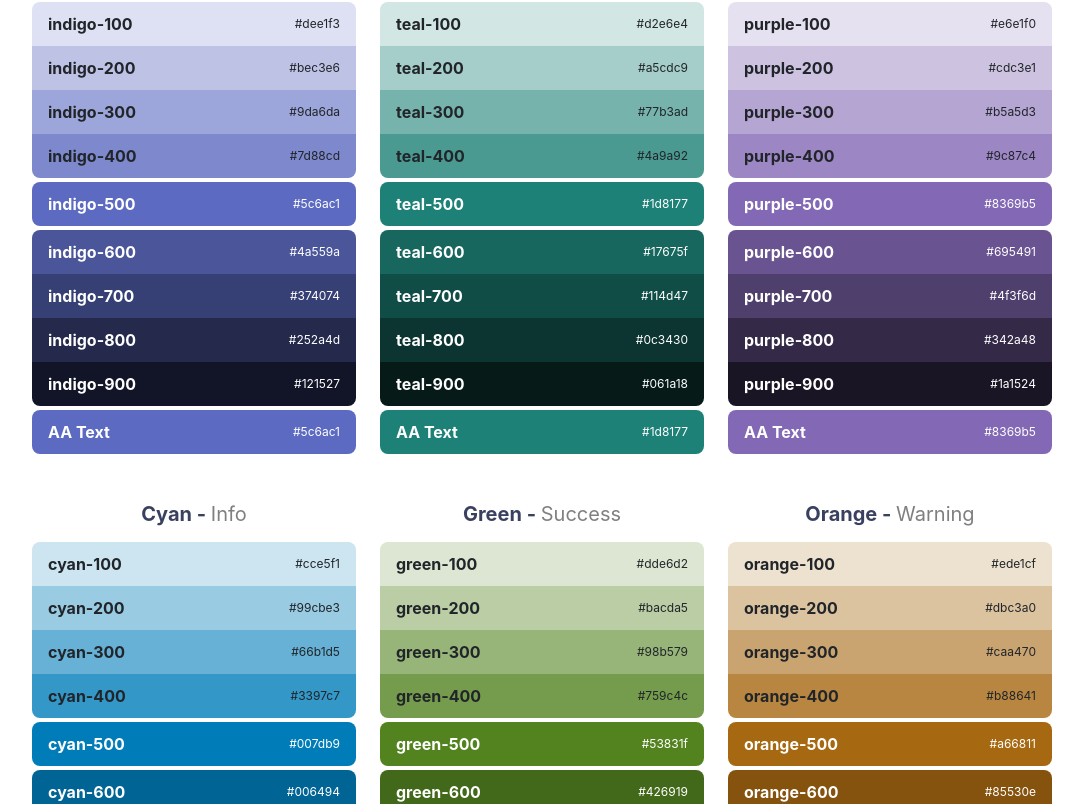
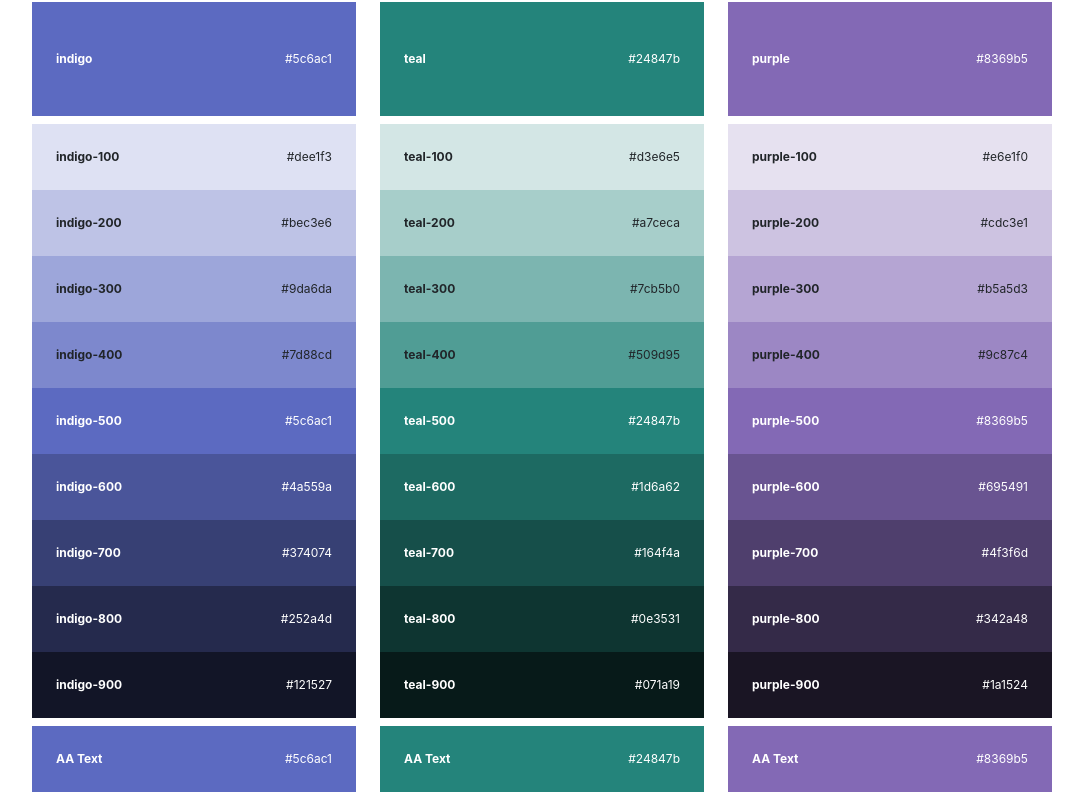
Before and after one commit to hscersosimo/core, a Next.js app: page /docs/content/color in a window 1280 px wide. Shown: the part 359-1163 px from the top of the page, without its empty margins (98-1181 px from the left). Built offline with nearby package versions, Linux system fonts and the light colour scheme; a web font is replaced by a local one.

Commit message:
color page animation + display of main color

```diff
--- a/app/docs/content/color/page.js
+++ b/app/docs/content/color/page.js
@@ -85,7 +85,7 @@ const ColorPage = () => {
 export default ColorPage;
 
 const ColorScale = (props) =>
-  Array.from({ length: 10 }, (_, index) => {
+  Array.from({ length: 11 }, (_, index) => {
     const [backgroundColor, setBackgroundColor] = useState("");
     const elementRef = useRef(null);
 
@@ -96,36 +96,75 @@ const ColorScale = (props) =>
     }, []);
 
     // index starts from 1, since first color scale is 100
-    index = index + 1;
+    //index = index + 1;
     const colorCode = props.name + "-" + index + "00";
 
     // define when we need additional styles, like rounded borders (top and bottom)
-    var styles;
+    var styles = "";
     if (index == 1 || index == 6) {
-      styles = "rounded-top";
+      //styles = "rounded-top ";
     } else if (index == 5) {
-      styles = "rounded my-1";
+      //styles = "my-2";
     } else if (index == 9 || index == 4) {
-      styles = "rounded-bottom";
+      //styles = "rounded-bottom ";
     }
 
     var textColor = "text-white";
-    if (index < 5) {
+    if (index < 5 && index > 0) {
+      // Change the text color to dark when
+      // color code is between 100 and 500
       textColor = "text-dark";
     }
 
-    if (index != 10) {
+    if (index == 0) {
+      // Color cell for main color
       return (
         <div key={index}>
           <div
             ref={elementRef}
-            className={styles + " px-3 " + " bg-" + colorCode}
-            style={{
-              height: "44px",
-              lineHeight: "44px",
-            }}
+            className={
+              "docs-color-cell mt-2 mb-2 p-4 py-5 bg-" + props.name + "-500"
+            }
           >
-            <ShowAndCopyColor
+            <ColorCell
+              ref={elementRef}
+              backgroundColor={backgroundColor}
+              name={props.name}
+              colorCode={props.name + "-500"}
+              textColor={textColor}
+            />
+          </div>
+        </div>
+      );
+    } else if (index == 10) {
+      // Color cell for AA Text
+      return (
+        <div key={index}>
+          <div
+            ref={elementRef}
+            className={
+              "docs-color-cell mt-2 mb-5 p-4 bg-" + props.name + "-500"
+            }
+          >
+            <ColorCell
+              ref={elementRef}
+              backgroundColor={backgroundColor}
+              name="AA Text"
+              colorCode={props.name + "-500"}
+              textColor={textColor}
+            />
+          </div>
+        </div>
+      );
+    } else if (index != 0 && index != 10) {
+      // Color cell for everything else
+      return (
+        <div key={index}>
+          <div
+            ref={elementRef}
+            className={"docs-color-cell p-4 " + styles + " bg-" + colorCode}
+          >
+            <ColorCell
               ref={elementRef}
               backgroundColor={backgroundColor}
               name={colorCode}
@@ -135,32 +174,10 @@ const ColorScale = (props) =>
           </div>
         </div>
       );
-    } else {
-      return (
-        // AA Text
-        <div key={index}>
-          <div
-            ref={elementRef}
-            className={"rounded mt-1 px-3 mb-5 " + " bg-" + props.name + "-500"}
-            style={{
-              height: "44px",
-              lineHeight: "44px",
-            }}
-          >
-            <ShowAndCopyColor
-              ref={elementRef}
-              backgroundColor={backgroundColor}
-              name="AA Text"
-              colorCode={props.name + "-500"}
-              textColor={textColor}
-            />
-          </div>
-        </div>
-      );
     }
   });
 
-const ShowAndCopyColor = (props) => {
+const ColorCell = (props) => {
   const [showAlert, setShowAlert] = useState(false);
 
   const copyToClipboard = (elementId) => {
@@ -183,9 +200,11 @@ const ShowAndCopyColor = (props) => {
         onClick={() => copyToClipboard(props.colorCode)}
       >
         {/* Styles and content for color cell */}
-        <div className={"d-flex justify-content-between " + props.textColor}>
+        <div
+          className={"d-flex justify-content-between fs-7 " + props.textColor}
+        >
           <div className="fw-bold">{props.name}</div>
-          <div id={props.colorCode} className="fw-normal fs-7">
+          <div id={props.colorCode} className="fw-normal">
             {props.backgroundColor}
           </div>
         </div>
--- a/styles/_variables_override.scss
+++ b/styles/_variables_override.scss
@@ -38,11 +38,11 @@ $grays: (
 
 // scss-docs-start color-variables
 $indigo: #5C6AC1 !default;
-$teal: #1d8177 !default;
+$teal: #24847b !default;
 $purple: #8369b5 !default;
 $cyan: #007DB9 !default;
 $green: #53831F !default;
-$orange: #a66811 !default;
+$orange: #a66911 !default;
 $red: #cd4947 !default;
 
 $yellow: #ffc107 !default;
--- a/styles/styles.scss
+++ b/styles/styles.scss
@@ -90,13 +90,26 @@ $utilities: map-merge(
 
 .panel {
   border: var(--bs-border-width) var(--bs-border-style) var(--bs-border-color) !important;
-  border-radius: 5px;
+  border-radius: var(--bs-border-radius);
   padding: 15px 20px;
 }
 
 .bg-custom {
   background: rgb(255,255,255);
   background: linear-gradient(90deg, rgba(255,255,255,1) 0%, rgba(239,240,249,1) 50%, rgba(255,255,255,1) 100%);
+}
 
-  //background: linear-gradient(to right, #FFFFFF, #f4f4f4, #FFFFFF);
+// Custom styles for framework's documentation
+@keyframes expand {
+  from {width: 100%;}
+  to {width: 105%;}
 }
+
+.docs-color-cell:hover {
+ // margin-right: -10px;
+
+  width: 105%;
+  animation: expand 0.25s;
+
+
+}
```
Also changed, not shown: styles/styles.css, 1 other file (tests, documents, lock files or other folders).
